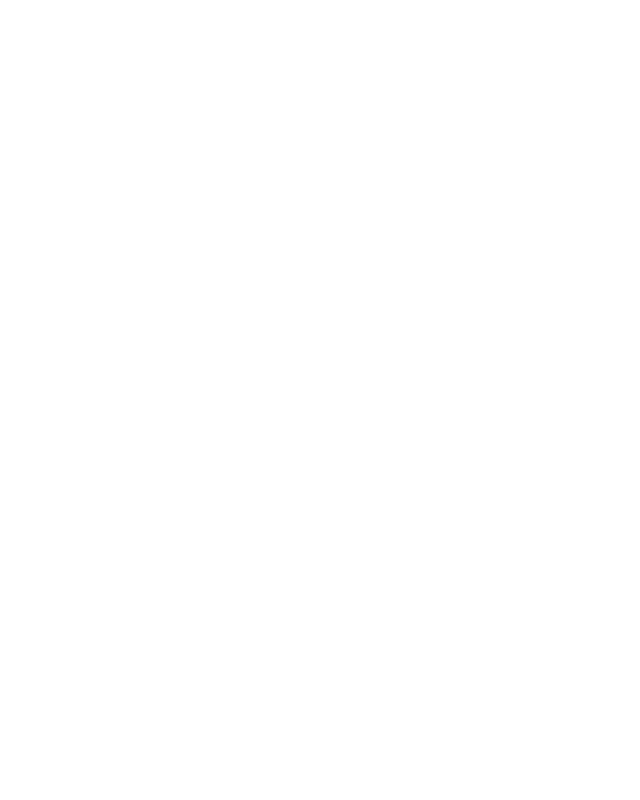
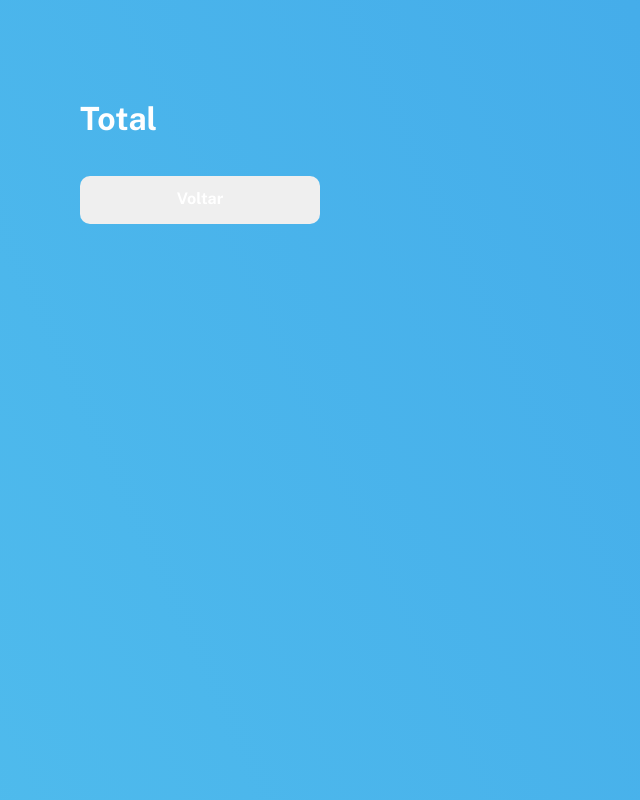
Before and after one commit to andre000/finance-calculator, a Nuxt app: page /total in a window 1280 px wide. Before the commit this address had no page. Shown: the whole page, without its empty margins (0-640 px from the left). Built offline with nearby package versions, Linux system fonts and the light colour scheme.

Commit message:
:construction: Create base for total page

```diff
--- /dev/null
+++ b/pages/total.vue
@@ -0,0 +1,35 @@
+<template>
+  <div class="total gradient-background">
+    <div class="total__message">
+      <h1>Total</h1>
+    </div>
+    <div class="total__actions">
+      <button class="button" @click="$router.push('/')">Voltar</button>
+    </div>
+  </div>
+</template>
+
+<script>
+import gsap from 'gsap'
+export default {
+  mounted() {
+    gsap.fromTo(
+      '.total *',
+      {
+        opacity: 0,
+      },
+      {
+        opacity: 1,
+      }
+    )
+  },
+}
+</script>
+
+<style lang="scss" scoped>
+.total {
+  height: calc(100vh - 10rem);
+  padding: 5rem;
+  color: #fff;
+}
+</style>
```
